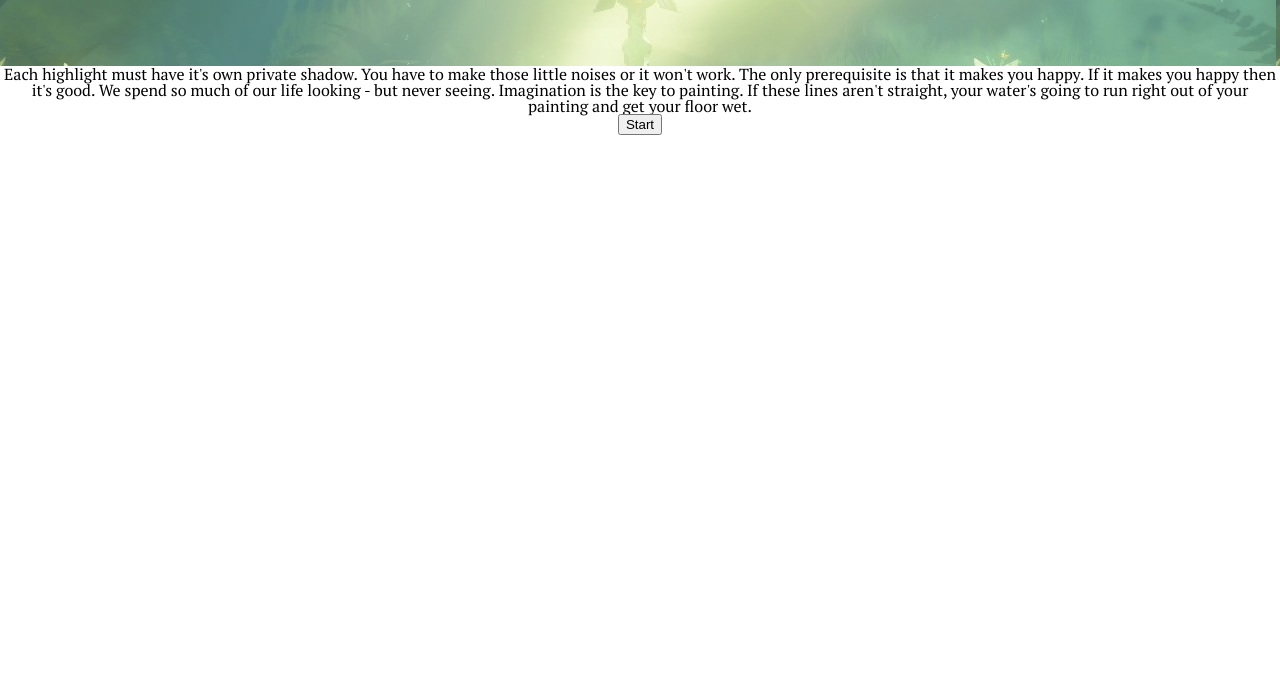
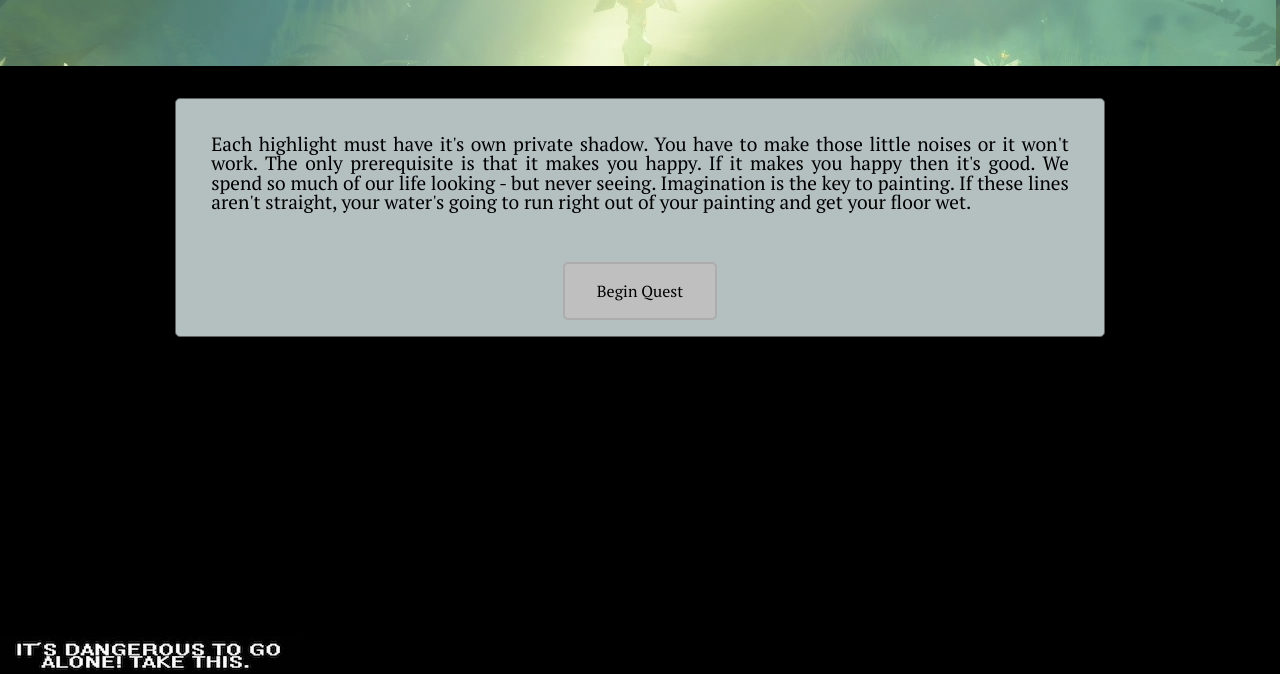
Before and after one commit to abigailjxn/TriviaGame, a plain HTML site: page index.html in a window 1280 px wide. Shown: the part 126-800 px from the top of the page. Drawn offline with nearby package versions, Linux system fonts and the light colour scheme; a web font is replaced by a local one.

Commit message:
added footer, formatted instructions, questions, and results

```diff
--- a/assets/css/style.css
+++ b/assets/css/style.css
@@ -11,17 +11,83 @@ h1 {
     padding: 1.5em;
 }
 
+h3 {
+    font-family: 'Srisakdi', cursive;
+    font-size: 1.5em;
+    padding: .5em;
+}
+
+
+
 body {
     font-family: 'PT Serif', serif;
+    background-color: black;
+
 }
 
 .container {
     text-align: center;
+    width: 100%;
+    height: 100%;
 }
 
-.game-container {
+.content-container {
+    margin: 2em auto;
+    padding: 1em;
+    height: 70%;
+    width: 70%;
+    opacity: 75%;
+    border: 1px solid grey;
+    border-radius: 5px;
+    background-color: azure;
+}
+.instructions {
+    text-align: justify;
+    justify-content: baseline;
+    font-size: 1.2em;
+    padding: 1em;
+}
+
+p {
+    margin: 1em;
+}
+
+input {
+    display: inline;
+}
+
+#correct, #incorrect, #unanswered {
+    margin: 1em;
+}
+
+button {
+    border: none;
+    padding: 16px 32px;
+    text-align: center;
+    text-decoration: none;
+    display: inline-block;
+    font-size: 16px;
+    margin: 2em 0 0;
+    -webkit-transition-duration: 0.4s; /* Safari */
+    transition-duration: 0.4s;
+    cursor: pointer;
+    background-color: white;
+    color: black;
+    border: 2px solid #e7e7e7;
+    border-radius: 5px;
+    font-family: 'PT Serif', serif;
+}
+
+button:hover {
+    background-color: #e7e7e7;
+    color: white;
+}
+
+footer {
+    background-color: black;
+    position: fixed;
+    bottom: 0;
+    left: 0;
+    width: 100%;
 
 }
-.instructions {
-
-}
--- a/index.html
+++ b/index.html
@@ -22,7 +22,7 @@
     <div class="container">
         <div class="content-container">
             <div class="instructions"></div>
-            <button class="startbutton">Start</button>
+            <button class="startbutton">Begin Quest</button>
 
             <div class="timercontainer">
                 <h3>Time Left</h3>
@@ -38,10 +38,14 @@
                 <div id="correct"></div>
                 <div id="incorrect"></div>
                 <div id="unanswered"></div>
-                <button class="restartbutton">You Could Do Better...</button>
+                <button class="restartbutton">Game Over // Return of Ganon</button>
             </div>
         </div>
     </div>
+    <footer>
+        <img src="assets/images/dangerous.jpg">
+    </footer>
+
     <script type="text/javascript" src="assets/javascript/app.js"></script>
 </body>
 
```
Also changed, not shown: assets/images/dangerous.jpg (added).
